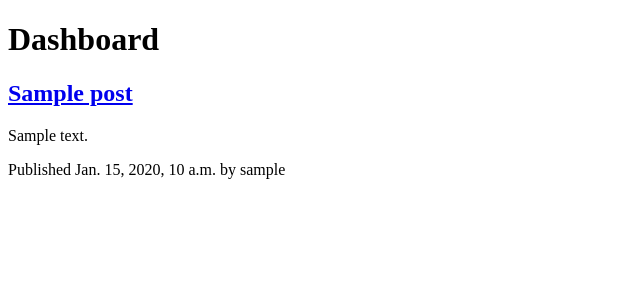
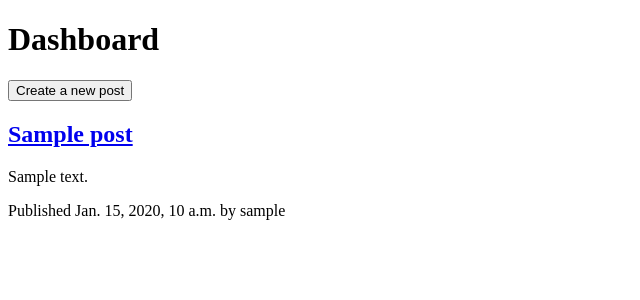
Before and after one commit to DavuKX/members_only, a Django app: page / in a window 1280 px wide. Shown: the part 94-394 px from the top of the page, without its empty margins (0-640 px from the left). Run offline with Django 4.2, Linux system fonts and the light colour scheme; a user stored in the database is signed in; tables that the repository leaves empty hold one stand-in row (values such as "Sample post").

Commit message:
fix typo

```diff
--- a/post/models.py
+++ b/post/models.py
@@ -2,6 +2,7 @@ from django.db import models
 from django.utils import timezone
 from django.contrib.auth.models import User
 from django.urls import reverse
+from django.utils.text import slugify
 
 # Create your models here.
 class Post(models.Model):
@@ -16,7 +17,7 @@ class Post(models.Model):
     publish = models.DateTimeField(default=timezone.now)
     created = models.DateTimeField(auto_now=False, auto_now_add=True)
     updated = models.DateTimeField(auto_now=True)
-    status = models.CharField(max_length=10, choices=STATUS_CHOICES)
+    status = models.CharField(max_length=10, choices=STATUS_CHOICES, default='Published')
 
     class Meta:
         verbose_name = ("Post")
@@ -33,3 +34,8 @@ class Post(models.Model):
             self.publish.day,
             self.slug,
         ])
+
+    def save(self, *args, **kwargs):
+        self.slug = slugify(self.title)
+        self.status = 'Published'
+        super(Post, self).save(*args, **kwargs)
--- a/post/templates/posts/post_list.html
+++ b/post/templates/posts/post_list.html
@@ -4,6 +4,7 @@
 
 {% block content %}
     <h1>Dashboard</h1>
+    <button href={% url 'new_post' %}>Create a new post</button>
     {% for post in posts %}
         <div class="post">
             <h2 id="title">
--- a/post/urls.py
+++ b/post/urls.py
@@ -7,4 +7,5 @@ app_name = 'post'
 urlpatterns = [
     path('', views.PostListView.as_view(), name='post_list'),
     path('<int:year>/<int:month>/<int:day>/<slug:post>/', views.post_detail, name='post_detail'),
+    path('new_post/', views.new_post, name='new_post'),
 ]
--- a/post/views.py
+++ b/post/views.py
@@ -2,7 +2,8 @@ from django.shortcuts import get_object_or_404
 from django.shortcuts import render
 from django.views.generic import ListView
 from .models import Post
-
+from .forms import PostForm
+from django.contrib.auth.decorators import login_required
 # Create your views here.
 class PostListView(ListView):
     queryset = Post.objects.all()
@@ -24,3 +25,22 @@ def post_detail(request, year, month, day, post):
         'posts/post_detail.html',
         {'post': post}
     )
+@login_required
+def new_post(request):
+    new_post = False
+    if request.method == 'POST':
+        post_form = PostForm(data=request.POST)
+        if post_form.is_valid():
+            new_post = post_form.save(commit=False)
+            new_post.author = request.user
+            new_post.status = 'Published'
+            new_post.save()
+    else:
+        post_form = PostForm()
+
+    return render(
+        request,
+        'posts/new_post.html',
+        {'post_form': post_form,
+         'new_post': new_post}
+    )
```
Also changed, not shown: post/forms.py (added, +7 -0 lines), post/templates/posts/new_post.html (added, +16 -0 lines), account/templates/base.html (line endings or trailing spaces), post/migrations/0002_alter_post_status.py (added).
